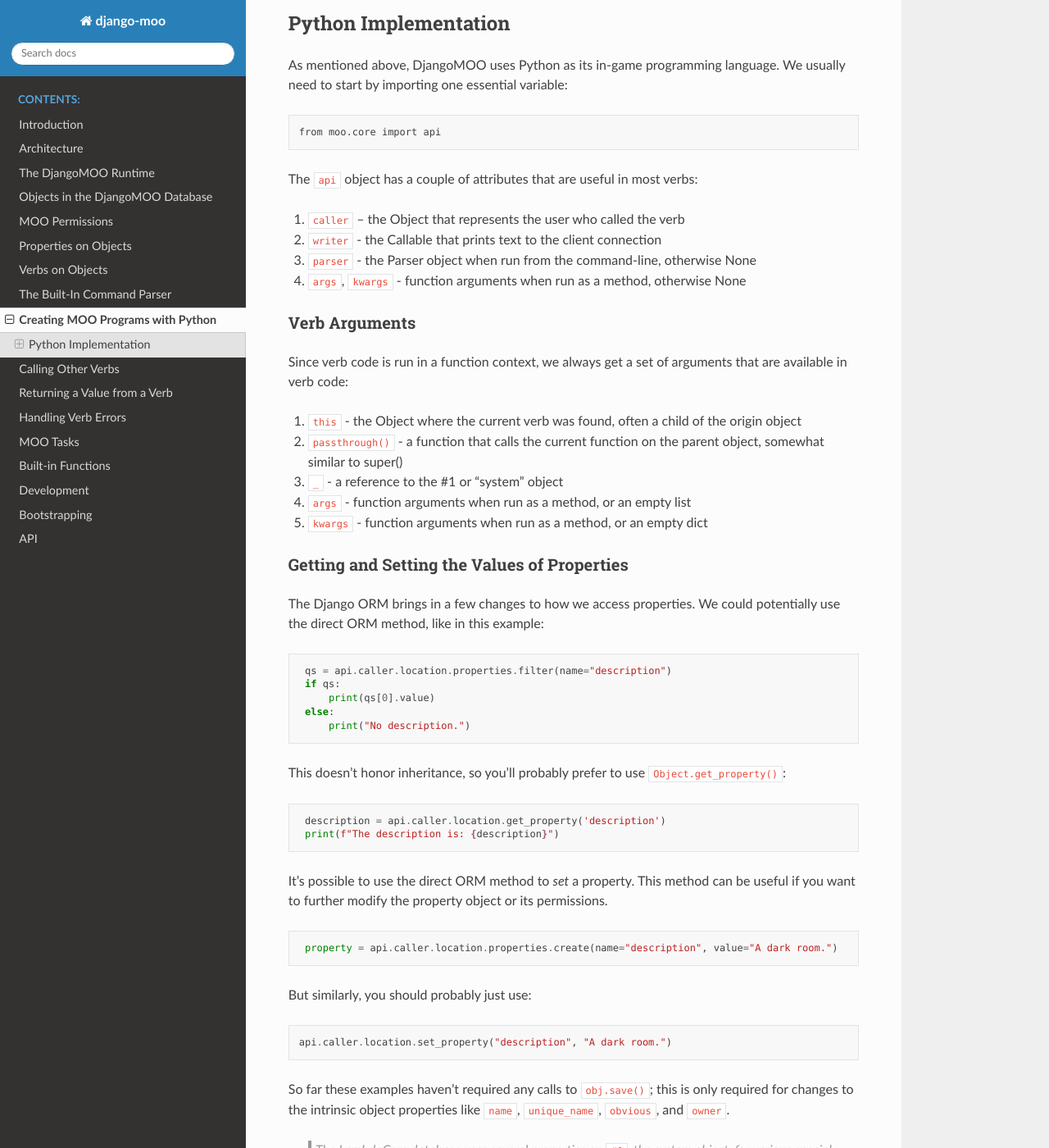
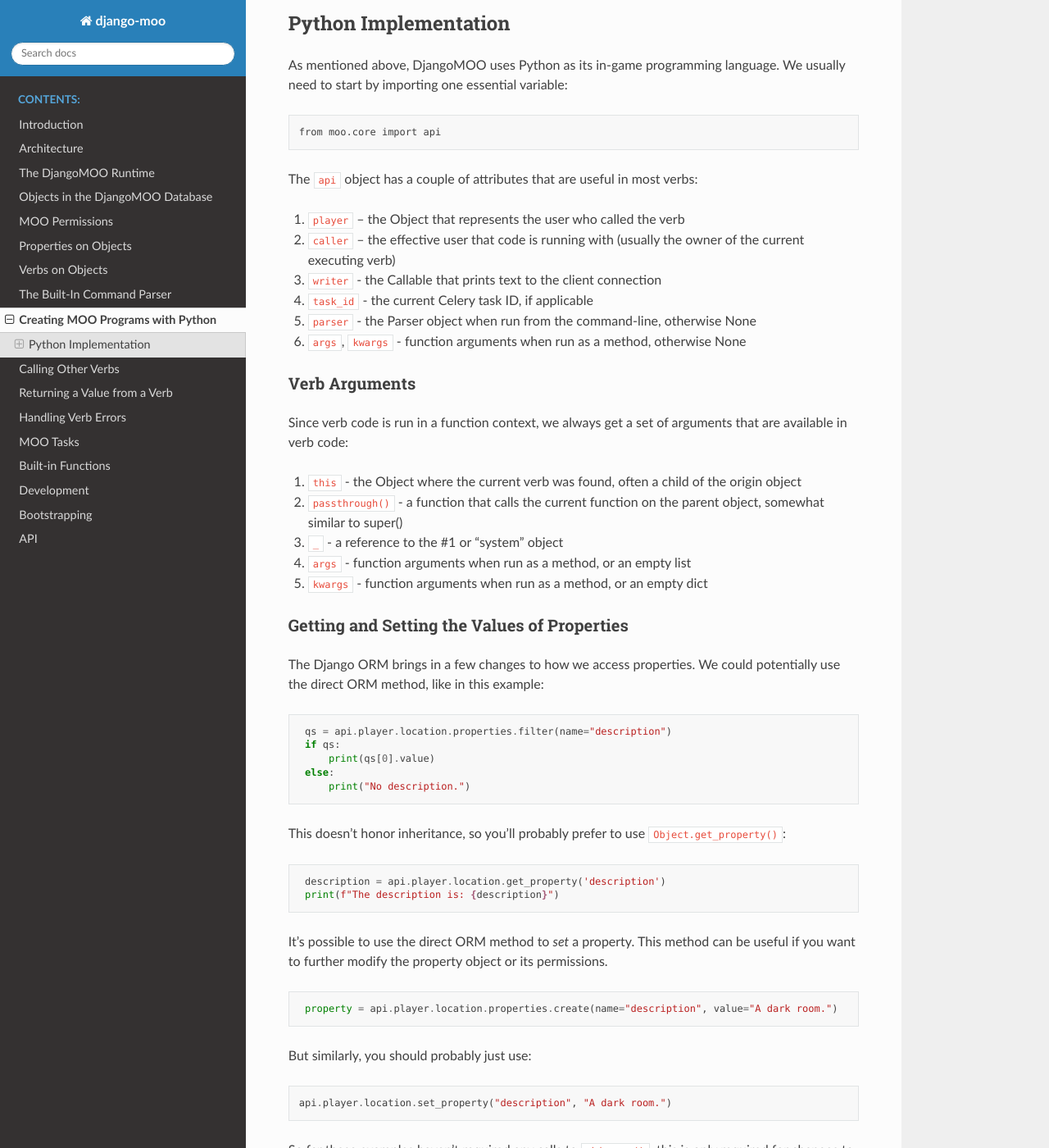
Before and after one commit to bubblehouse/django-moo, a Sphinx documentation site: the page built from docs/source/guide/08_creating_verbs.md, in a window 1280 px wide and 1400 px high, scrolled down 508 px. Shown: the whole window at 82% size. Built offline with Sphinx 7.4.7 and the Read the Docs theme 3.1.0, drawn with Linux system fonts in a browser that asks for light colours; pages that are not in the unit, such as notebooks, are missing from menus.

Commit message:
docs: updates for new features

````diff
--- a/docs/source/guide/08_creating_verbs.md
+++ b/docs/source/guide/08_creating_verbs.md
@@ -14,10 +14,12 @@
 
 The `api` object has a couple of attributes that are useful in most verbs:
 
-1. `caller` – the Object that represents the user who called the verb
-2. `writer` - the Callable that prints text to the client connection
-3. `parser` - the Parser object when run from the command-line, otherwise None
-4. `args`, `kwargs` - function arguments when run as a method, otherwise None
+1. `player` – the Object that represents the user who called the verb
+2. `caller` – the effective user that code is running with (usually the owner of the current executing verb)
+3. `writer` - the Callable that prints text to the client connection
+4. `task_id` - the current Celery task ID, if applicable
+5. `parser` - the Parser object when run from the command-line, otherwise None
+6. `args`, `kwargs` - function arguments when run as a method, otherwise None
 
 ### Verb Arguments
 
@@ -29,12 +31,14 @@
 4. `args` - function arguments when run as a method, or an empty list
 5. `kwargs` - function arguments when run as a method, or an empty dict
 
+
+
 ### Getting and Setting the Values of Properties
 
 The Django ORM brings in a few changes to how we access properties. We could potentially use the direct ORM method, like in this example:
 
 ```python
- qs = api.caller.location.properties.filter(name="description")
+ qs = api.player.location.properties.filter(name="description")
  if qs:
      print(qs[0].value)
  else:
@@ -44,20 +48,20 @@
 This doesn't honor inheritance, so you'll probably prefer to use `Object.get_property()`:
 
 ```python
- description = api.caller.location.get_property('description')
+ description = api.player.location.get_property('description')
  print(f"The description is: {description}")
 ```
 
 It's possible to use the direct ORM method to *set* a property. This method can be useful if you want to further modify the property object or its permissions.
 
 ```python
- property = api.caller.location.properties.create(name="description", value="A dark room.")
+ property = api.player.location.properties.create(name="description", value="A dark room.")
 ```
 
 But similarly, you should probably just use:
 
 ```python
-api.caller.location.set_property("description", "A dark room.")
+api.player.location.set_property("description", "A dark room.")
 ```
 
 So far these examples haven't required any calls to `obj.save()`; this is only required for changes to the intrinsic object properties like `name`, `unique_name`, `obvious`, and `owner`.
````
Also changed, not shown: docs/source/guide/06_verbs.md (+0 -2 lines), docs/source/guide/07_parser.md (+1 -1 lines).
